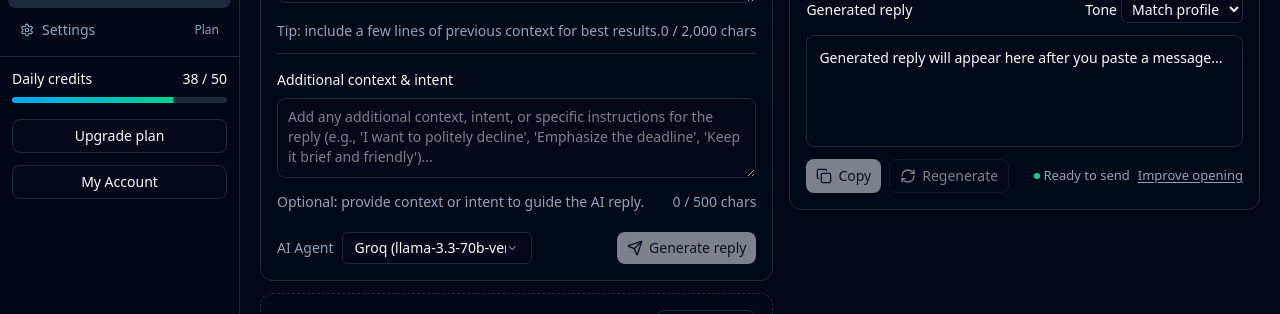
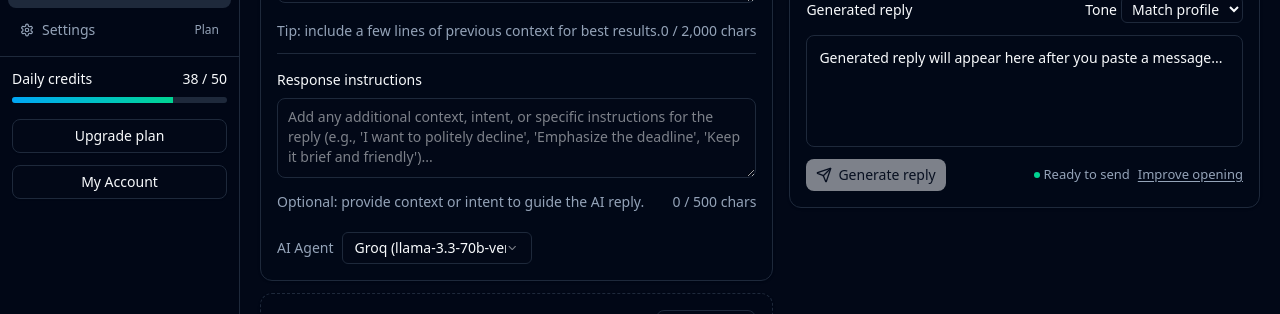
Before and after one commit to voncarcha/replym8, a Next.js app: page /dashboard/generator in a window 1280 px wide. Shown: the part 229-543 px from the top of the page. Built offline with nearby package versions, Linux system fonts and the light colour scheme; no server answers; sample sign-in values are in the browser's storage.

Commit message:
remove loading toast

```diff
--- a/src/app/dashboard/generator/page.tsx
+++ b/src/app/dashboard/generator/page.tsx
@@ -59,7 +59,6 @@ export default function ReplyGeneratorPage() {
     setError(null);
     setIsReplyGenerated(false);
     const isRegenerating = replyId !== null;
-    toast.loading(isRegenerating ? "Regenerating reply..." : "Generating reply...", { id: "generating-reply" });
 
     try {
       const response = await fetch("/api/generate-reply", {
@@ -89,12 +88,12 @@ export default function ReplyGeneratorPage() {
       if (data.replyId) {
         setReplyId(data.replyId);
       }
-      toast.success(isRegenerating ? "Reply regenerated successfully!" : "Reply generated successfully!", { id: "generating-reply" });
+      toast.success(isRegenerating ? "Reply regenerated successfully!" : "Reply generated successfully!");
     } catch (err) {
       const errorMessage =
         err instanceof Error ? err.message : "An unexpected error occurred";
       setError(errorMessage);
-      toast.error(errorMessage, { id: "generating-reply" });
+      toast.error(errorMessage);
       console.error("Error generating reply:", err);
     } finally {
       setIsGenerating(false);
@@ -246,7 +245,7 @@ export default function ReplyGeneratorPage() {
                 </div>
                 <div className="space-y-2 pt-4 border-t border-border">
                   <label className="text-sm font-medium text-foreground block">
-                    Additional context & intent
+                    Response instructions
                   </label>
                   <textarea
                     className="w-full rounded-lg border border-border bg-background text-sm text-foreground px-2.5 py-2 min-h-20 focus:outline-none focus:ring-1 focus:ring-primary"
@@ -282,24 +281,6 @@ export default function ReplyGeneratorPage() {
                         </SelectContent>
                       </Select>
                     </div>
-                    <Button
-                      size="sm"
-                      onClick={handleGenerateReply}
-                      disabled={!message.trim() || isGenerating}
-                      className="inline-flex items-center gap-1.5 rounded-lg bg-primary text-primary-foreground text-sm font-medium px-3 py-1.5 hover:bg-primary/90 h-auto disabled:opacity-50 disabled:cursor-not-allowed"
-                    >
-                      {isGenerating ? (
-                        <>
-                          <Loader2 className="h-3.5 w-3.5 animate-spin" />
-                          Generating...
-                        </>
-                      ) : (
-                        <>
-                          <Send className="h-3.5 w-3.5" />
-                          Generate reply
-                        </>
-                      )}
-                    </Button>
                   </div>
                 </div>
               </Card>
@@ -624,6 +605,27 @@ export default function ReplyGeneratorPage() {
               </div>
               <div className="flex flex-wrap gap-2 justify-between items-center">
                 <div className="flex gap-2">
+                  {!isReplyGenerated ? (
+                    <Button
+                      size="sm"
+                      onClick={handleGenerateReply}
+                      disabled={!message.trim() || isGenerating}
+                      className="inline-flex items-center gap-1.5 rounded-lg bg-primary text-primary-foreground text-sm font-medium px-3 py-1.5 hover:bg-primary/90 h-auto disabled:opacity-50 disabled:cursor-not-allowed"
+                    >
+                      {isGenerating ? (
+                        <>
+                          <Loader2 className="h-3.5 w-3.5 animate-spin" />
+                          Generating...
+                        </>
+                      ) : (
+                        <>
+                          <Send className="h-3.5 w-3.5" />
+                          Generate reply
+                        </>
+                      )}
+                    </Button>
+                  ) : (
+                    <>
                       <Button
                         size="sm"
                         onClick={handleCopyToClipboard}
@@ -661,6 +663,8 @@ export default function ReplyGeneratorPage() {
                           </>
                         )}
                       </Button>
+                    </>
+                  )}
                 </div>
                 <div className="inline-flex items-center gap-2 text-[0.8125rem] text-muted-foreground">
                   <span className="inline-flex items-center gap-1">
```
Lines whose indentation alone changed are shown as unchanged.
